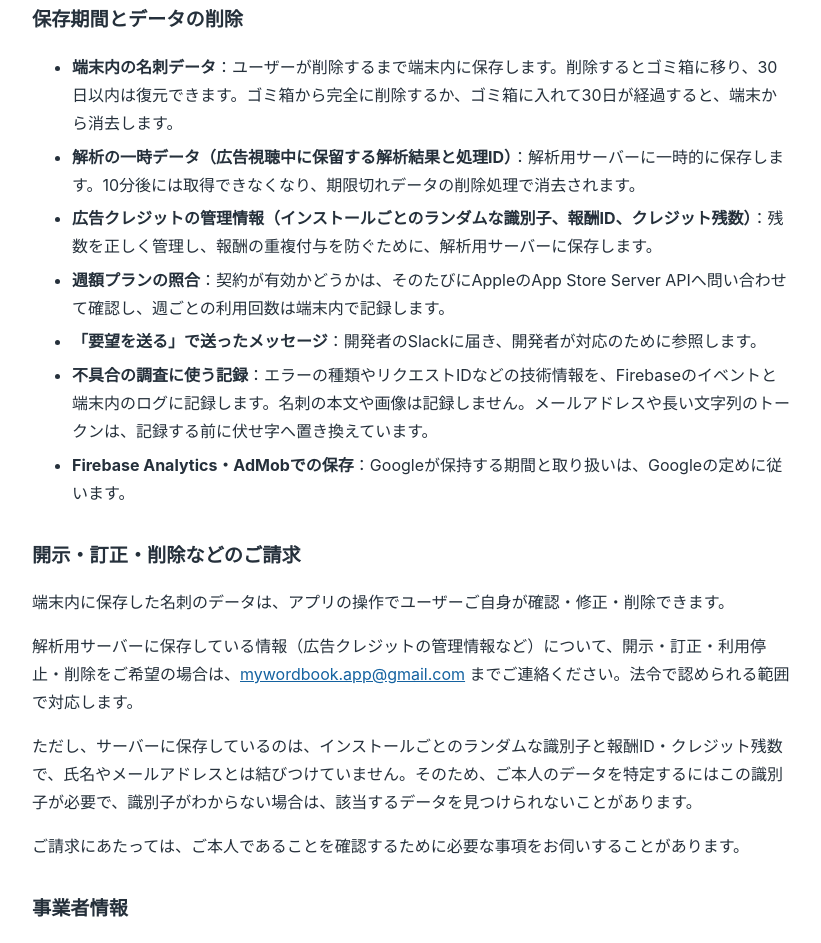
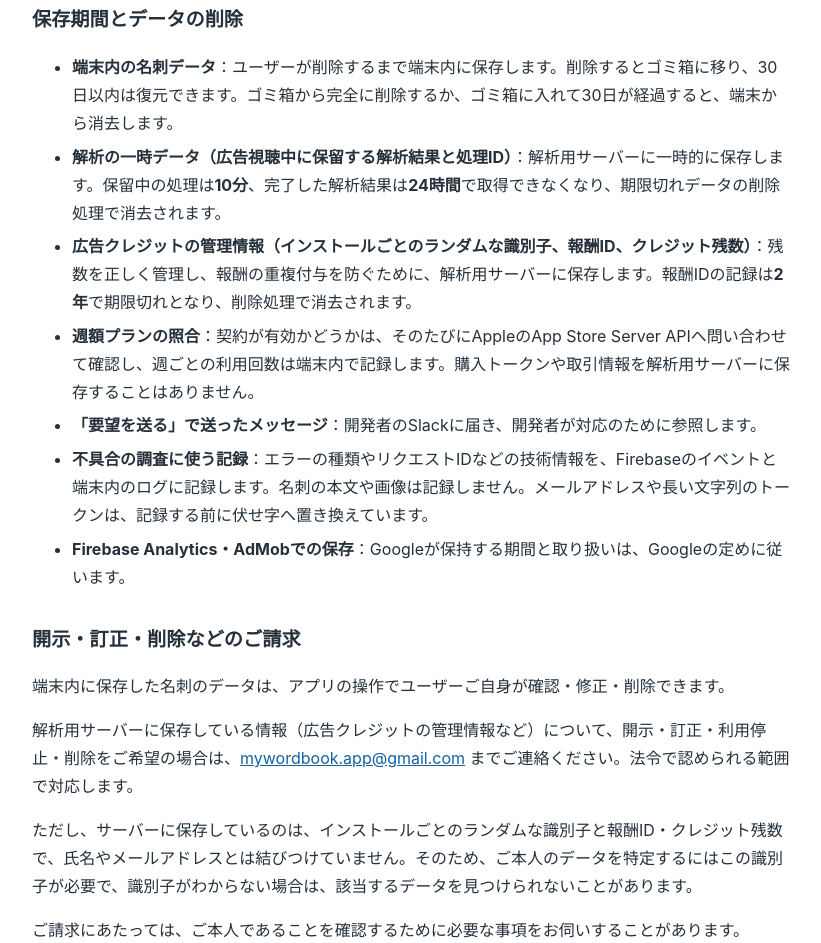
Before and after one commit to shiba6v/meishi-page, a plain HTML site: page privacy.html in a window 1280 px wide. Shown: the part 3862-4805 px from the top of the page, without its empty margins (228-1049 px from the left). Drawn offline with Linux system fonts and the light colour scheme.

Commit message:
Give the retention periods the server actually enforces
They were left blank because nobody had read the TTLs. premium_ledger.py
sets them: 600 seconds on a pending ticket, 86400 on a finished result,
two years on a reward id. The subscription check stores nothing at all --
it asks Apple each time.

```diff
--- a/privacy.html
+++ b/privacy.html
@@ -106,9 +106,9 @@
   <h2>保存期間とデータの削除</h2>
   <ul>
     <li><strong>端末内の名刺データ</strong>：ユーザーが削除するまで端末内に保存します。削除するとゴミ箱に移り、30日以内は復元できます。ゴミ箱から完全に削除するか、ゴミ箱に入れて30日が経過すると、端末から消去します。</li>
-    <li><strong>解析の一時データ（広告視聴中に保留する解析結果と処理ID）</strong>：解析用サーバーに一時的に保存します。10分後には取得できなくなり、期限切れデータの削除処理で消去されます。</li>
-    <li><strong>広告クレジットの管理情報（インストールごとのランダムな識別子、報酬ID、クレジット残数）</strong>：残数を正しく管理し、報酬の重複付与を防ぐために、解析用サーバーに保存します。</li>
-    <li><strong>週額プランの照合</strong>：契約が有効かどうかは、そのたびにAppleのApp Store Server APIへ問い合わせて確認し、週ごとの利用回数は端末内で記録します。</li>
+    <li><strong>解析の一時データ（広告視聴中に保留する解析結果と処理ID）</strong>：解析用サーバーに一時的に保存します。保留中の処理は<strong>10分</strong>、完了した解析結果は<strong>24時間</strong>で取得できなくなり、期限切れデータの削除処理で消去されます。</li>
+    <li><strong>広告クレジットの管理情報（インストールごとのランダムな識別子、報酬ID、クレジット残数）</strong>：残数を正しく管理し、報酬の重複付与を防ぐために、解析用サーバーに保存します。報酬IDの記録は<strong>2年</strong>で期限切れとなり、削除処理で消去されます。</li>
+    <li><strong>週額プランの照合</strong>：契約が有効かどうかは、そのたびにAppleのApp Store Server APIへ問い合わせて確認し、週ごとの利用回数は端末内で記録します。購入トークンや取引情報を解析用サーバーに保存することはありません。</li>
     <li><strong>「要望を送る」で送ったメッセージ</strong>：開発者のSlackに届き、開発者が対応のために参照します。</li>
     <li><strong>不具合の調査に使う記録</strong>：エラーの種類やリクエストIDなどの技術情報を、Firebaseのイベントと端末内のログに記録します。名刺の本文や画像は記録しません。メールアドレスや長い文字列のトークンは、記録する前に伏せ字へ置き換えています。</li>
     <li><strong>Firebase Analytics・AdMobでの保存</strong>：Googleが保持する期間と取り扱いは、Googleの定めに従います。</li>
```
